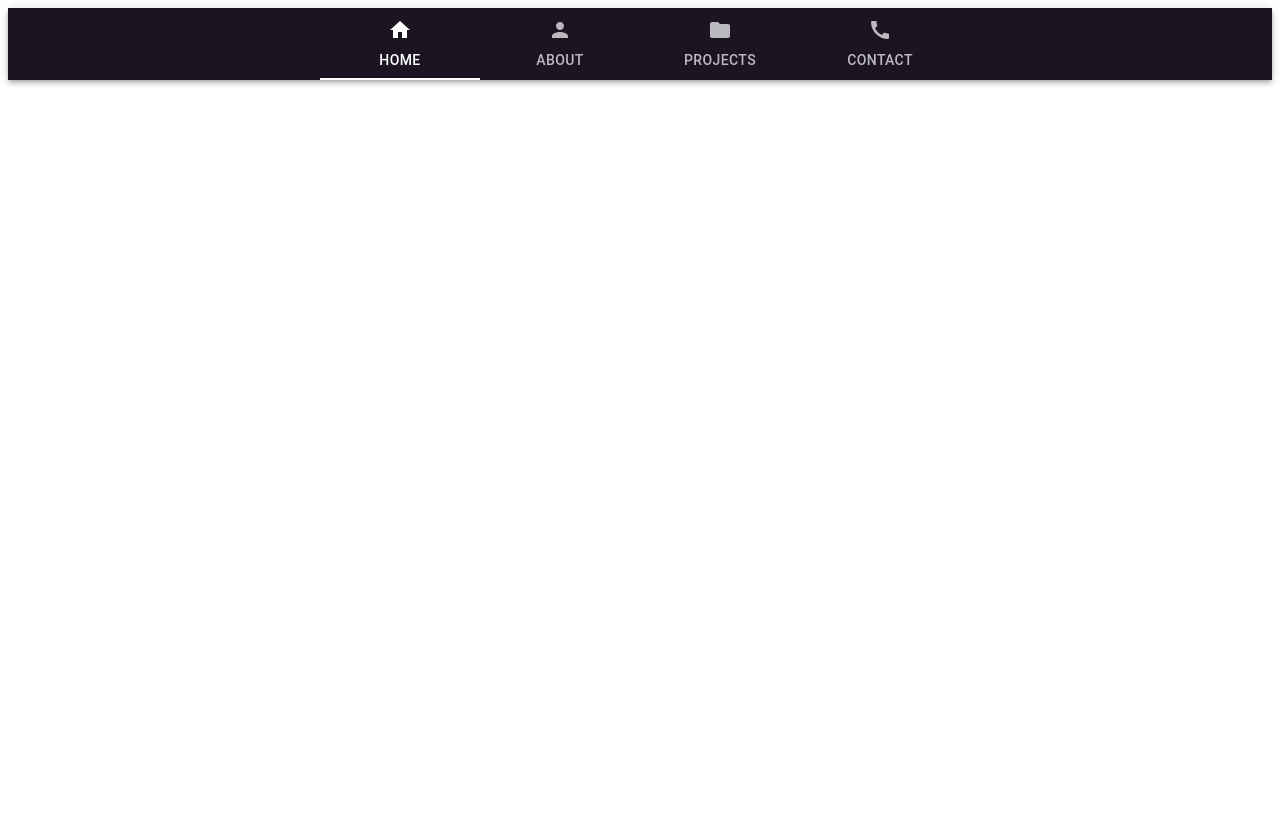
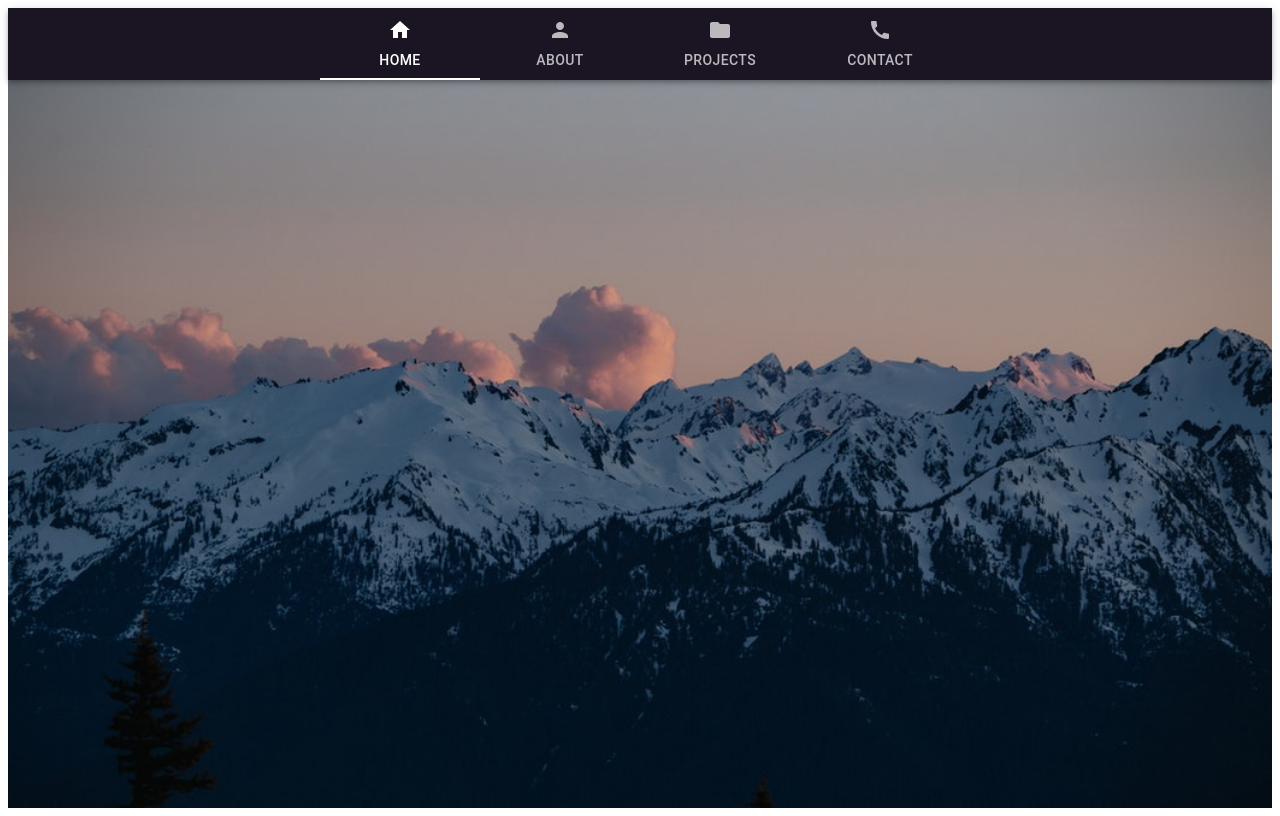
Before and after one commit to LogicUI/React-Portfolio, a React (Create React App) app: page / in a window 1280 px wide. Built offline with nearby package versions, Linux system fonts and the light colour scheme.

Commit message:
added background image

```diff
--- a/src/styles/index.js
+++ b/src/styles/index.js
@@ -1,7 +1,10 @@
 import { makeStyles } from '@material-ui/styles';
+import background from '../images/background.jpeg';
 
 export const styles = makeStyles({
   root: {
     height: '100vh',
+    backgroundImage: `url(${background})`,
+    backgroundSize: 'cover'
   }
 });
```
Also changed, not shown: src/images/background.jpeg (added).
